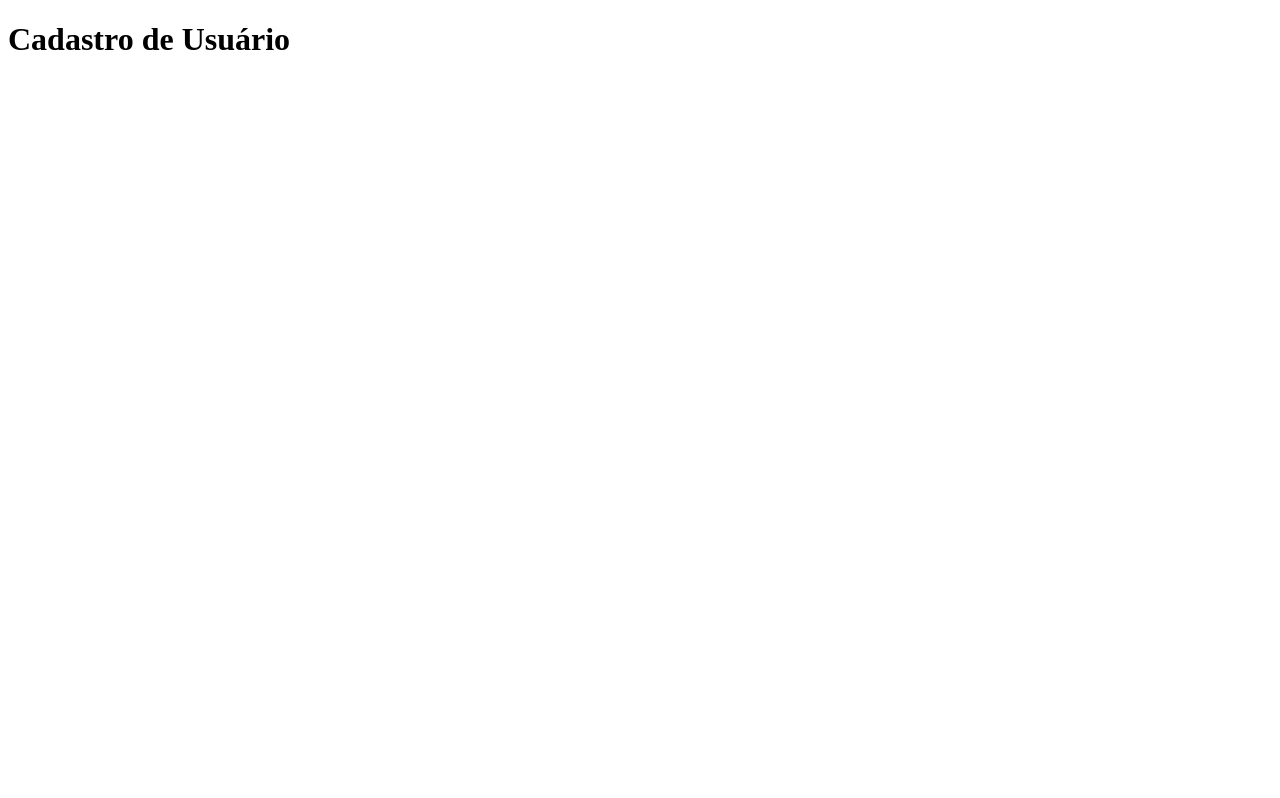
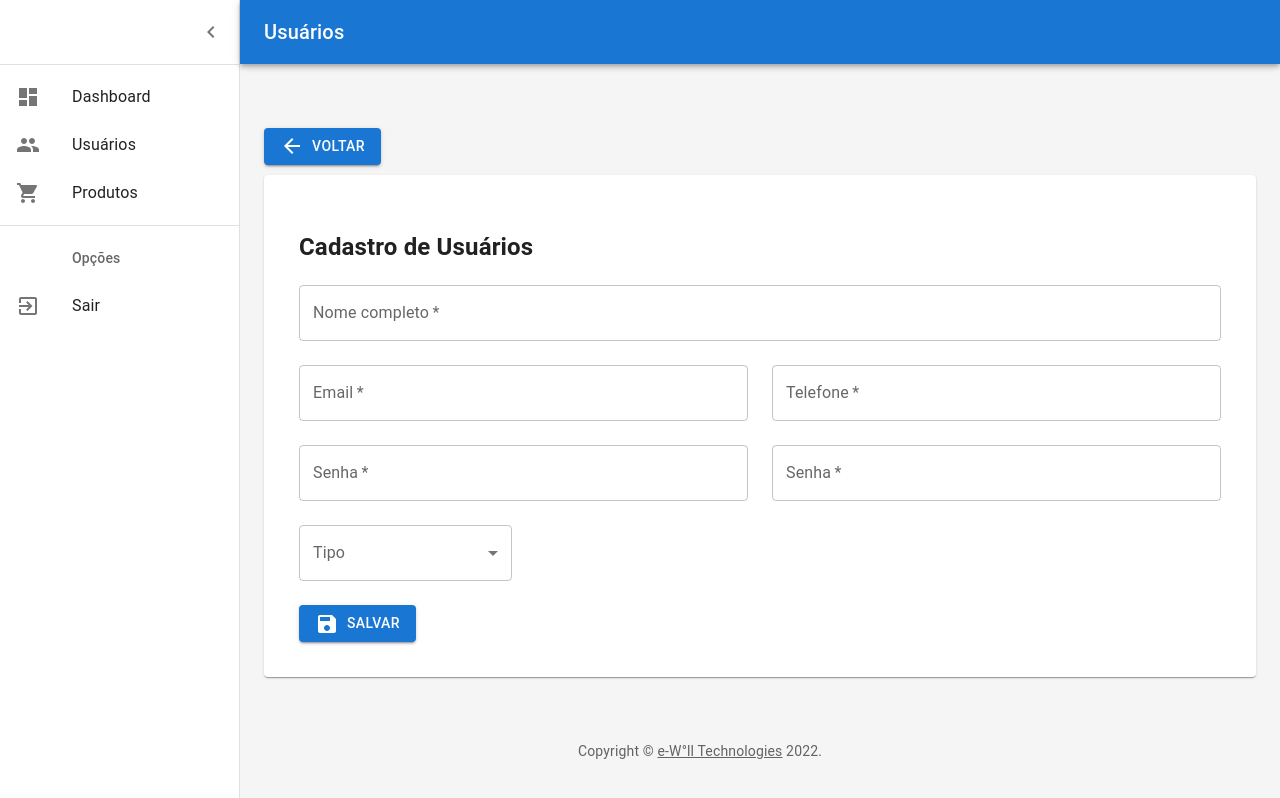
Before and after one commit to WdvOps/mern-project, a React (Create React App) app in the folder client/: page /admin/users/register in a window 1280 px wide. Built offline with nearby package versions, Linux system fonts and the light colour scheme.

Commit message:
Feat: Structure of the registration form

```diff
--- a/client/src/components/menu.admin.js
+++ b/client/src/components/menu.admin.js
@@ -12,6 +12,7 @@ import ChevronLeftIcon from "@mui/icons-material/ChevronLeft";
 import Typography from "@mui/material/Typography";
 
 import MenuIcon from "@mui/icons-material/Menu";
+import { CssBaseline } from "@mui/material";
 
 const drawerWidth = 240;
 
@@ -59,7 +60,7 @@ const Drawer = styled(MuiDrawer, {
   },
 }));
 
-function MenuAdmin() {
+function MenuAdmin({ title }) {
   // const classes = useStyles()
   const [open, setOpen] = React.useState(true);
   function toggleDrawer() {
@@ -67,6 +68,7 @@ function MenuAdmin() {
   }
   return (
     <>
+      <CssBaseline />
       <AppBar position="absolute" open={open}>
         <Toolbar
           sx={{
@@ -92,7 +94,7 @@ function MenuAdmin() {
             noWrap
             sx={{ flexGrow: 1 }}
           >
-            Dashboard
+            {title}
           </Typography>
         </Toolbar>
       </AppBar>
--- a/client/src/pages/admin/dashboard/index.js
+++ b/client/src/pages/admin/dashboard/index.js
@@ -6,7 +6,7 @@ import Toolbar from "@mui/material/Toolbar";
 
 import Container from "@mui/material/Container";
 import Grid from "@mui/material/Grid";
-// import Paper from "@mui/material/Paper";
+
 import BakcGroundImg from "../../../assets/image/vector.jpg";
 
 import MenuAdmin from "../../../components/menu.admin";
@@ -25,7 +25,7 @@ function DashboardContent() {
     <ThemeProvider theme={mdTheme}>
       <Box sx={{ display: "flex" }}>
         <CssBaseline />
-        <MenuAdmin />
+        <MenuAdmin title={"Dashboard"} />
 
         <Box
           component="main"
@@ -40,15 +40,12 @@ function DashboardContent() {
           }}
         >
           <Toolbar />
-          <Container
-            maxWidth="lg"
-            sx={{ ml: 50, mt: 12, mb: 4, textAlign: "center" }}
-          >
+          <Container maxWidth="lg" sx={{ ml: 50, mt: 12, mb: 4 }}>
             <Grid container spacing={2}>
               <img src={BakcGroundImg} alt="logo" />
             </Grid>
+            <Footer sx={{ mr: 70, mt: 6, pt: 4 }} />
           </Container>
-          <Footer sx={{ mr: 30, pt: 4 }} />
         </Box>
       </Box>
     </ThemeProvider>
--- a/client/src/pages/admin/users/users.register.js
+++ b/client/src/pages/admin/users/users.register.js
@@ -1,9 +1,173 @@
-import React from "react";
+import React, { useState } from "react";
+import { createTheme, ThemeProvider } from "@mui/material/styles";
+// import CssBaseline from "@mui/material/CssBaseline";
+import Box from "@mui/material/Box";
+import Toolbar from "@mui/material/Toolbar";
+
+import Container from "@mui/material/Container";
+import Grid from "@mui/material/Grid";
+import TextField from "@mui/material/TextField";
+import Paper from "@mui/material/Paper";
+import Button from "@mui/material/Button";
+import ArrowBackIcon from "@mui/icons-material/ArrowBack";
+import SaveIcon from "@mui/icons-material/Save";
+
+import MenuAdmin from "../../../components/menu.admin";
+import Footer from "../../../components/footer-admin";
+import { FormControl, InputLabel, MenuItem, Select } from "@mui/material";
+
+const mdTheme = createTheme();
+
+function UserRegisterContent() {
+  const [name, setName] = useState("");
+  const [email, setEmail] = useState("");
+  const [telphone, setTelphone] = useState("");
+  const [Password, setPassword] = useState("");
+  const [PasswordConfirm, setPasswordConfirm] = useState("");
+  const [tipo, setTipo] = useState("");
+
+  const [open, setOpen] = React.useState(true);
+  // eslint-disable-next-line no-unused-vars
+  const toggleDrawer = () => {
+    setOpen(!open);
+  };
+
+  return (
+    <ThemeProvider theme={mdTheme}>
+      <Box sx={{ display: "flex" }}>
+        <MenuAdmin title={"Usuários"} />
+
+        <Box
+          component="main"
+          sx={{
+            backgroundColor: (theme) =>
+              theme.palette.mode === "light"
+                ? theme.palette.grey[100]
+                : theme.palette.grey[900],
+            flexGrow: 1,
+            height: "100vh",
+
+            overflow: "auto",
+          }}
+        >
+          <Toolbar />
+          <Container maxWidth="lg" sx={{ mt: 8, mb: 6 }}>
+            <Grid container spacing={3}>
+              <Grid item sm={12}>
+                <Button
+                  style={{ marginBottom: 10 }}
+                  variant="contained"
+                  href={"/admin/usuarios"}
+                >
+                  <ArrowBackIcon sx={{ mr: 1 }} /> Voltar
+                </Button>
+                <Paper
+                  style={{
+                    padding: 35,
+                    display: "flex",
+                    overflow: "auto",
+                    flexDirection: "column",
+                  }}
+                >
+                  <h2>Cadastro de Usuários</h2>
+                  <Grid container spacing={3}>
+                    <Grid item xs={12} sm={12}>
+                      <TextField
+                        required
+                        id="name"
+                        name="name"
+                        label="Nome completo"
+                        fullWidth
+                        autoComplete="name"
+                        value={name}
+                        onChange={(e) => setName(e.target.value)}
+                      />
+                    </Grid>
+                    <Grid item xs={12} sm={6}>
+                      <TextField
+                        required
+                        id="email"
+                        name="email"
+                        label="Email"
+                        fullWidth
+                        autoComplete="email"
+                        value={email}
+                        onChange={(e) => setEmail(e.target.value)}
+                      />
+                    </Grid>
+                    <Grid item xs={12} sm={6}>
+                      <TextField
+                        required
+                        id="telefone"
+                        name="telefone"
+                        label="Telefone"
+                        fullWidth
+                        autoComplete="telefone"
+                        value={telphone}
+                        onChange={(e) => setTelphone(e.target.value)}
+                      />
+                    </Grid>
+
+                    <Grid item xs={12} sm={6}>
+                      <TextField
+                        type="password"
+                        required
+                        id="senha"
+                        name="senha"
+                        label="Senha"
+                        fullWidth
+                        autoComplete="senha"
+                        value={Password}
+                        onChange={(e) => setPassword(e.target.value)}
+                      />
+                    </Grid>
+                    <Grid item xs={12} sm={6}>
+                      <TextField
+                        type="password"
+                        required
+                        id="senha"
+                        name="senha"
+                        label="Senha"
+                        fullWidth
+                        autoComplete="senha"
+                        value={PasswordConfirm}
+                        onChange={(e) => setPasswordConfirm(e.target.value)}
+                      />
+                    </Grid>
+
+                    <Grid item xs={12} sm={3}>
+                      <FormControl style={{ width: "100%" }}>
+                        <InputLabel id="labelTipo">Tipo</InputLabel>
+                        <Select
+                          labelId="Tipo"
+                          label="Tipo"
+                          id="tipo"
+                          value={tipo}
+                          onChange={(e) => setTipo(e.target.value)}
+                        >
+                          <MenuItem value={1}>Administrador</MenuItem>
+                          <MenuItem value={2}>Gerente</MenuItem>
+                          <MenuItem value={3}>Funcionário</MenuItem>
+                        </Select>
+                      </FormControl>
+                    </Grid>
+                    <Grid item xs={12} sm={12}>
+                      <Button variant="contained">
+                        <SaveIcon sx={{ mr: 1 }} /> Salvar
+                      </Button>
+                    </Grid>
+                  </Grid>
+                </Paper>
+              </Grid>
+            </Grid>
+            <Footer sx={{ mr: 15, mt: 6, pt: 2 }} />
+          </Container>
+        </Box>
+      </Box>
+    </ThemeProvider>
+  );
+}
 
 export default function UserRegister() {
-  return (
-    <div>
-      <h1>Cadastro de Usuário</h1>
-    </div>
-  );
+  return <UserRegisterContent />;
 }
```
